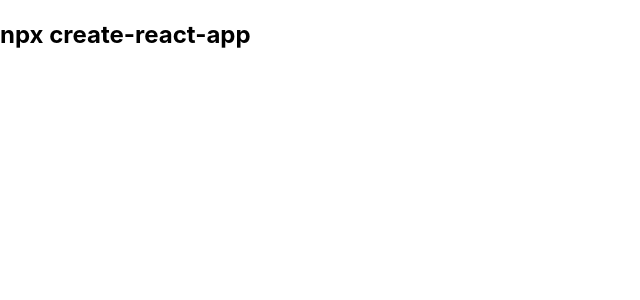
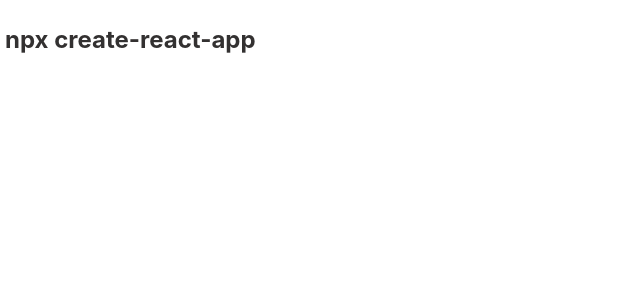
Before and after one commit to RealGobi/Accordion, a React (Create React App) app: page / in a window 1280 px wide. Shown: the top 300 px of the page, without its empty margins (0-640 px from the left). Built offline with nearby package versions, Linux system fonts and the light colour scheme.

Commit message:
basic styking

```diff
--- a/src/App.css
+++ b/src/App.css
@@ -0,0 +1,9 @@
+.accordion-header {
+  color:gray;
+  padding: 5px;
+  cursor: pointer;
+}
+
+.accordion-header:hover {
+  color:rgb(51, 49, 49);
+}
```
